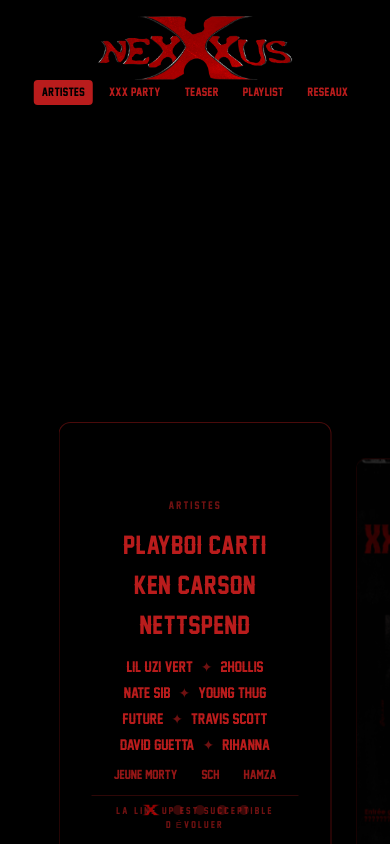
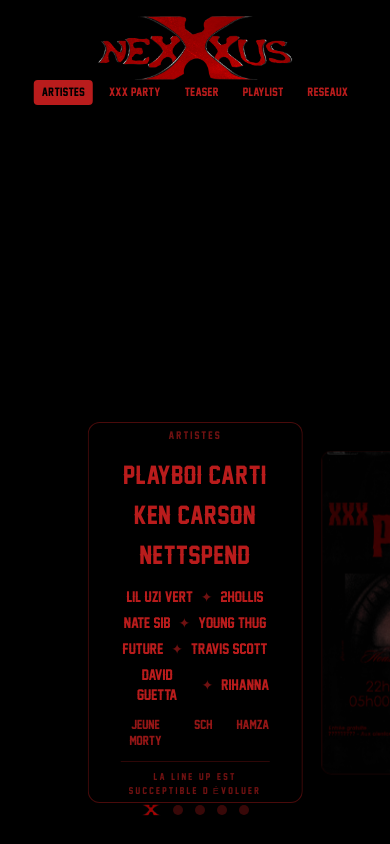
Before and after one commit to nexxxusparty/nexxxusparty, a React (Vite) app: page / in a window 390 px wide. Built offline with nearby package versions, Linux system fonts and the light colour scheme.

Commit message:
Ajuste layout mobile (logo + carrousel)

```diff
--- a/src/nexus.jsx
+++ b/src/nexus.jsx
@@ -1,4 +1,3 @@
-
 import React, { useState, useEffect } from 'react';
 
 export default function NexusCarousel() {
@@ -213,7 +212,7 @@
 
       {/* Carrousel - Centré verticalement et horizontalement */}
       <div
-        className="absolute top-1/2 left-1/2 -translate-x-1/2 -translate-y-1/2 w-[70vw] md:w-[28vw] max-w-[360px] md:max-w-[500px]"
+        className="absolute top-1/2 left-1/2 -translate-x-1/2 -translate-y-1/2 w-[55vw] md:w-[20vw] max-w-[280px] md:max-w-[380px]"
         onTouchStart={handleTouchStart}
         onTouchMove={handleTouchMove}
         onTouchEnd={handleTouchEnd}
```
